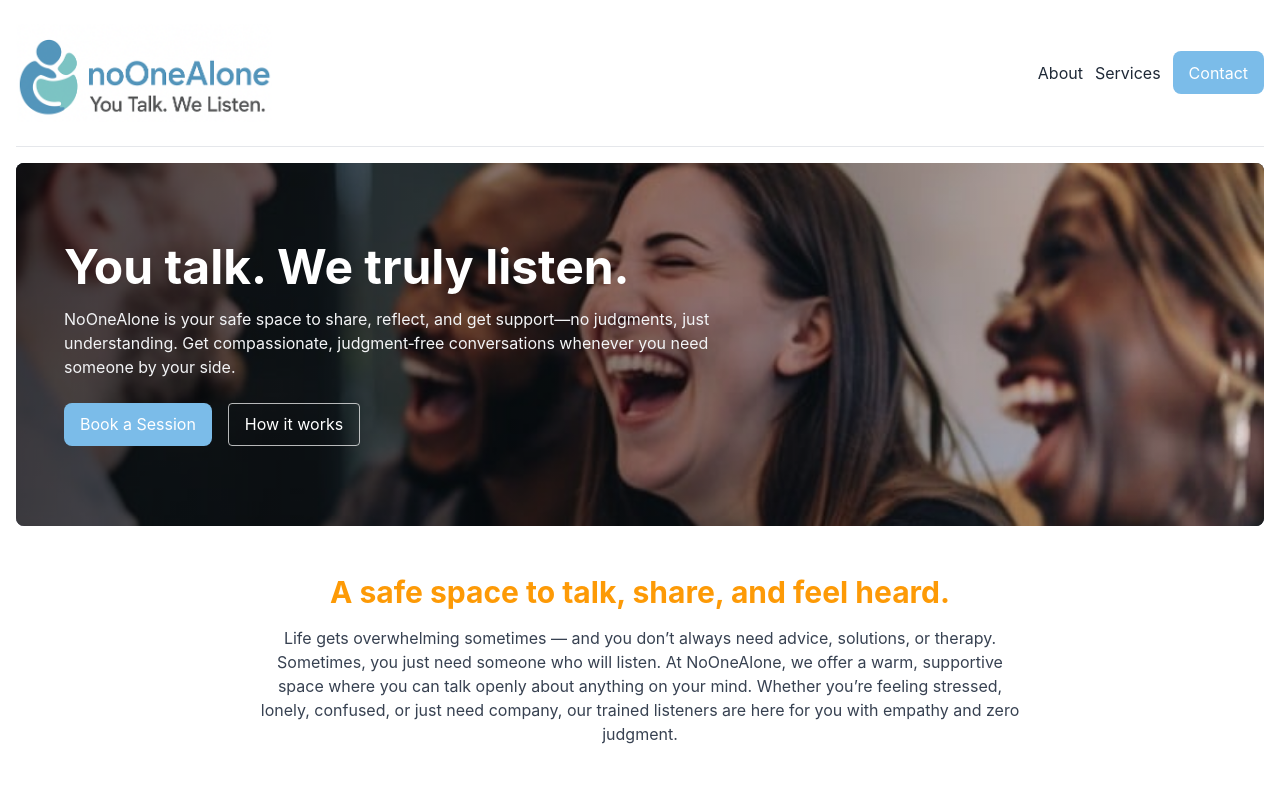
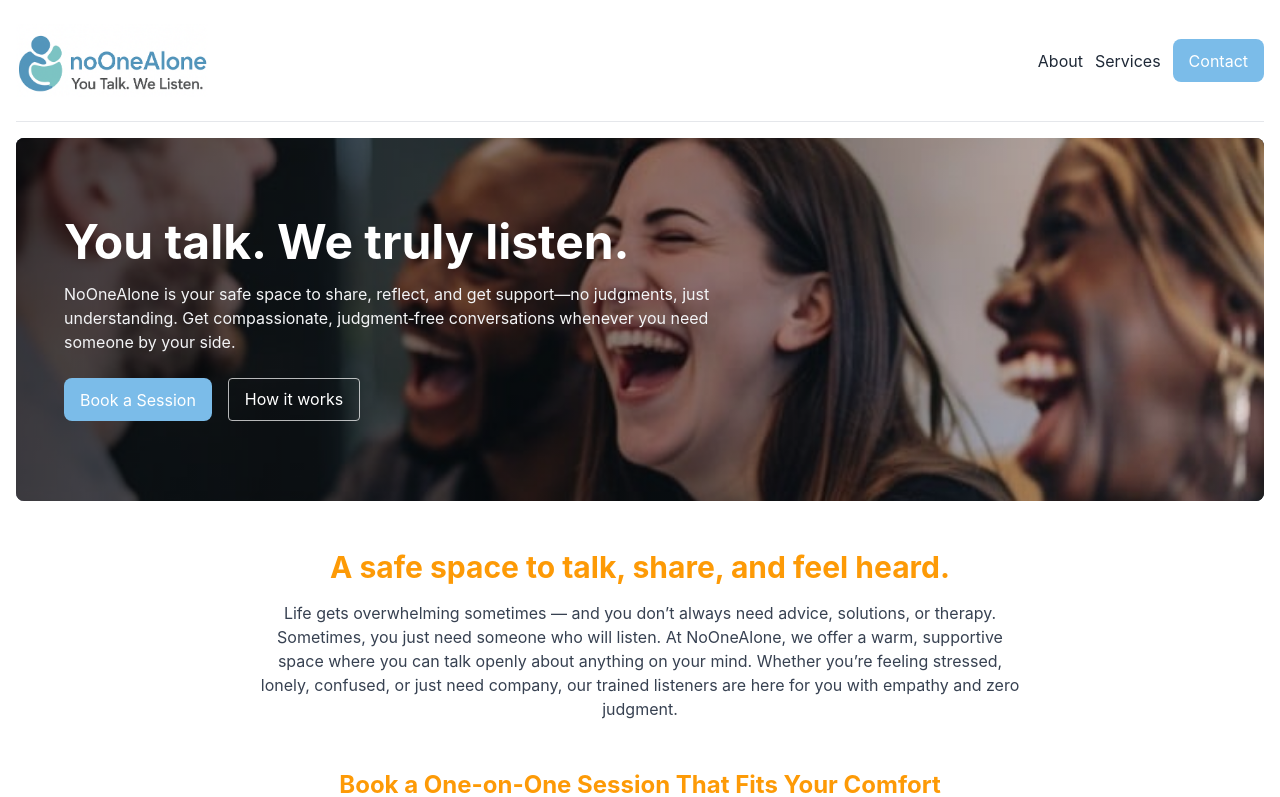
Before and after one commit to amolfrabad/saath, a Next.js app: page /en in a window 1280 px wide. Shown: the top 797 px of the page. Built offline with nearby package versions, Linux system fonts and the light colour scheme.

Commit message:
Update global.css

```diff
--- a/app/global.css
+++ b/app/global.css
@@ -51,7 +51,7 @@ h3, strong {
 
 /* 6. Custom utilities */
 .w-24 {
-  width: 16rem;           /* or delete and rely on Tailwind's w-24 */
+  width: 12rem;           /* or delete and rely on Tailwind's w-24 */
 }
 
 .btn-primary {
```
